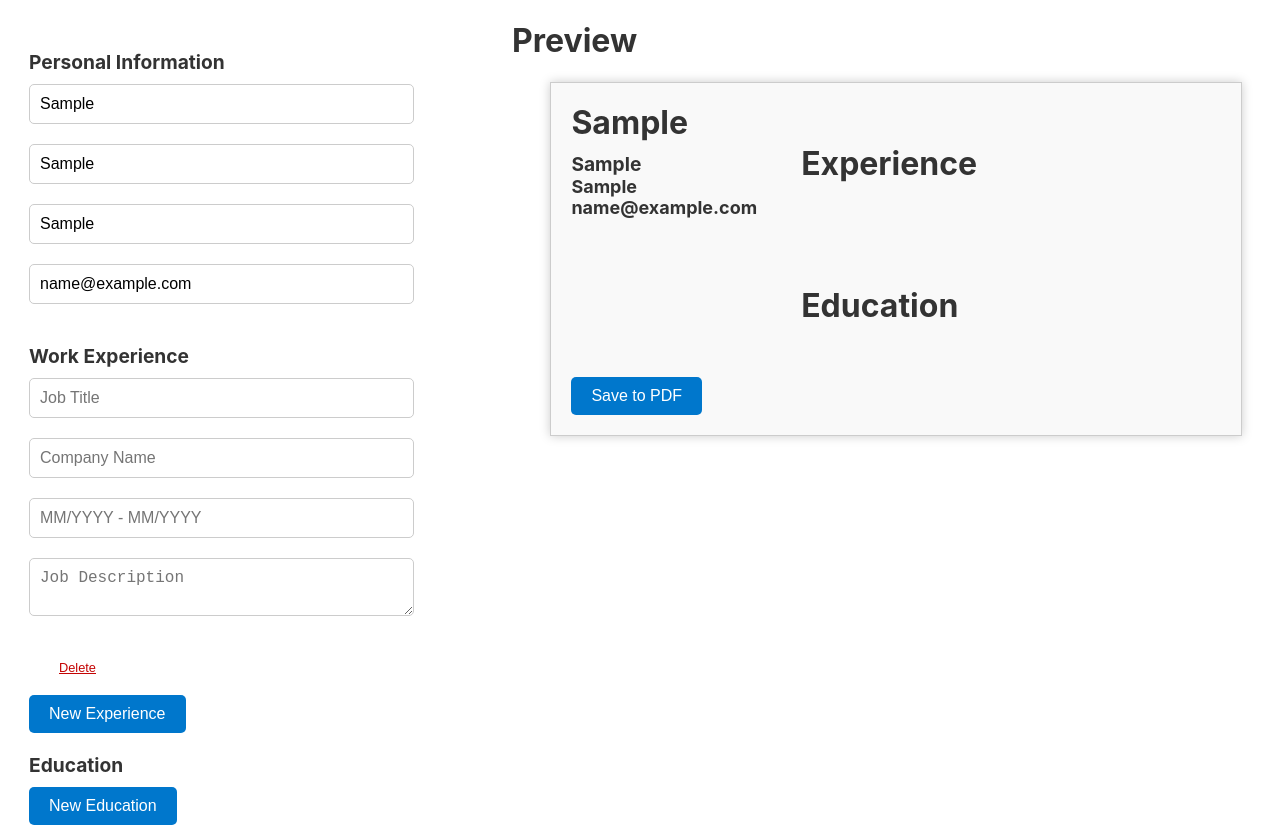
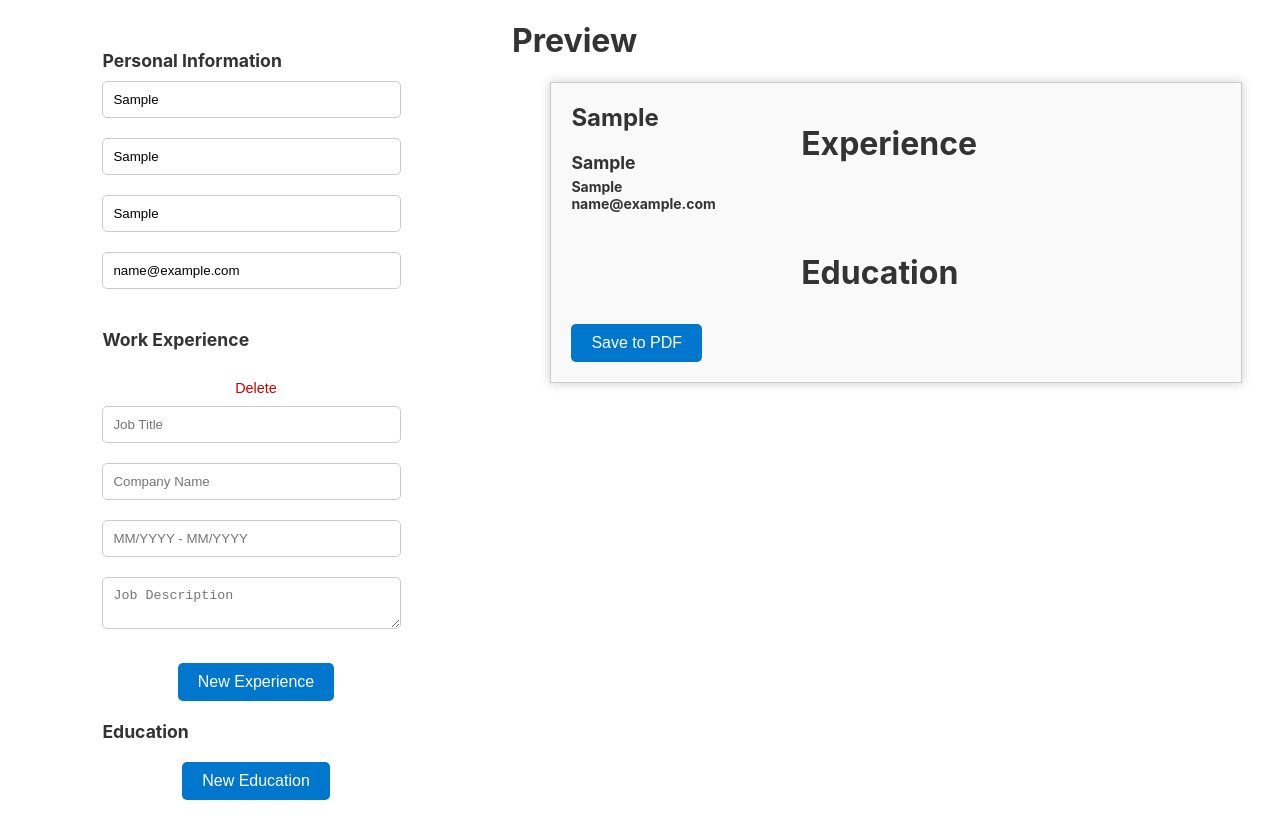
Before and after one commit to N3mEee/cv-application, a React (Create React App) app: page / in a window 1280 px wide. Both pictures are taken after typing "Sample", "Sample", "Sample", "name@example.com" into the empty fields and a click on the button "New Experience". After the commit the page ends 800 px from the top, so only its background shows below. Built offline with nearby package versions, Linux system fonts and the light colour scheme.

Commit message:
add more style

```diff
--- a/src/components/App.js
+++ b/src/components/App.js
@@ -86,18 +86,18 @@ export default class App extends React.Component {
                         <p>Work Experience</p>
                         {this.state.workExperience.map((item, index) => {
                             return (
-                                <div key={index}>
-                                    <WorkExperience
-                                        index={index}
-                                        value={this.state.workExperience}
-                                        setValue={this.handleWorkExperienceChange}
-                                    />
+                                <div className="experience-container" key={index}>
                                     <button
                                         onClick={(e) => this.handleDeleteComponent(e, index)}
                                         className="deleteExperience"
                                     >
                                         Delete
                                     </button>
+                                    <WorkExperience
+                                        index={index}
+                                        value={this.state.workExperience}
+                                        setValue={this.handleWorkExperienceChange}
+                                    />
                                 </div>
                             );
                         })}
@@ -107,18 +107,18 @@ export default class App extends React.Component {
                         <p>Education</p>
                         {this.state.education.map((item, index) => {
                             return (
-                                <div key={index}>
-                                    <Education
-                                        index={index}
-                                        value={this.state.education}
-                                        setValue={this.handleEducationChange}
-                                    />
+                                <div className="education-container" key={index}>
                                     <button
                                         onClick={(e) => this.handleDeleteComponent(e, index)}
                                         className="deleteEducation"
                                     >
                                         Delete
                                     </button>
+                                    <Education
+                                        index={index}
+                                        value={this.state.education}
+                                        setValue={this.handleEducationChange}
+                                    />
                                 </div>
                             );
                         })}
--- a/src/style/App.css
+++ b/src/style/App.css
@@ -5,15 +5,17 @@
 
 form {
     max-width: 600px;
-    margin: 0 29px;
 }
 
 .form-container {
     margin-top: 30px;
+    display: flex;
+    flex-direction: column;
+    padding: 0 20%;
 }
 
 p {
-    font-size: 1.2rem;
+    font-size: 1.1rem;
     font-weight: bold;
     margin: 20px 0 10px;
 }
@@ -22,10 +24,9 @@ input,
 textarea {
     border: 1px solid #ccc;
     border-radius: 5px;
-    font-size: 1rem;
     padding: 10px;
     margin-bottom: 20px;
-    width: 80%;
+    width: 90%;
 }
 
 button {
@@ -38,15 +39,17 @@ button {
     padding: 10px 20px;
     margin-top: 10px;
     transition: background-color 0.3s ease;
+    align-self: center;
 }
 
 button:hover {
     background-color: #005ea6;
 }
 
-#addExperience,
-#addEducation {
-    display: block;
+.education-container,
+.experience-container {
+    display: flex;
+    flex-direction: column;
 }
 
 .deleteExperience,
@@ -54,13 +57,17 @@ button:hover {
     background-color: transparent;
     color: rgb(196, 4, 4);
     cursor: pointer;
-    margin-left: 10px;
-    font-size: 0.8rem;
+    font-size: 0.9rem;
+    align-self: center;
     border: none;
-    text-decoration: underline;
 }
 
 .deleteExperience:hover,
 .deleteEducation:hover {
-    background-color: white;
+    background-color: rgb(231, 231, 231);
 }
+
+.deleteExperience:hover + .Work-Experience,
+.deleteEducation:hover + .Education {
+    border: 1px solid red;
+}
--- a/src/style/Preview.css
+++ b/src/style/Preview.css
@@ -14,36 +14,39 @@
 }
 
 .name {
-    font-size: 32px;
+    font-size: 24px;
     font-weight: bold;
     margin: 0 0 10px 0;
 }
 
 .location {
-    margin: 0;
+    margin-bottom: 5px;
 }
 
 .phoneNumber,
 .email {
     margin: 0;
-    font-size: 18px;
+    font-size: 14px;
 }
 
 .work-experience-container,
 .education-container {
-    margin: 20px 0;
     grid-column: 2/-1;
 }
 
 .jobTitle,
 .subject {
-    font-size: 24px;
+    font-size: 20px;
     font-weight: bold;
-    margin: 0 0 5px 0;
 }
 
 .university,
 .companyName {
     margin: 0;
+    font-weight: 500;
     font-style: italic;
 }
+
+.description {
+    font-weight: 400;
+}
```
